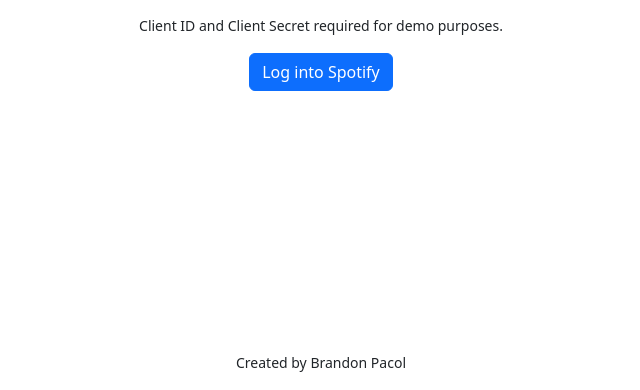
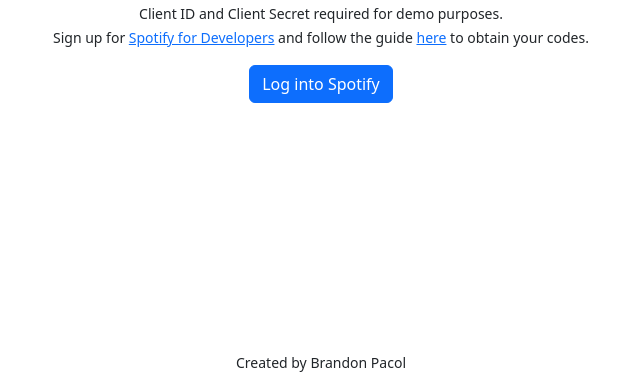
Before and after one commit to brandonpacol/90-CE-Converter, a plain HTML site: page index.html in a window 1280 px wide. Shown: the part 410-800 px from the top of the page, without its empty margins (319-959 px from the left). Drawn offline with nearby package versions, Linux system fonts and the light colour scheme.

Commit message:
added instructions in index.html

```diff
--- a/index.html
+++ b/index.html
@@ -26,7 +26,10 @@
                 <input type="text" class="form-control" id="client-secret" placeholder="client-secret" required>
                 <label for="client-secret">Client Secret</label>
             </div>
-            <p class="text-center"><small>Client ID and Client Secret required for demo purposes.</small></p>
+            <p class="text-center"><small>Client ID and Client Secret required for demo purposes.<br>
+            Sign up for <a href="https://developer.spotify.com/" target="_blank">Spotify for Developers</a>
+            and follow the guide <a href="https://developer.spotify.com/documentation/general/guides/authorization/app-settings/" target="_blank">here</a>
+            to obtain your codes.</small></p>
         </form>
         <button type="submit" class="btn btn-primary" id="btn_login">Log into Spotify</button>
     </div>
```
